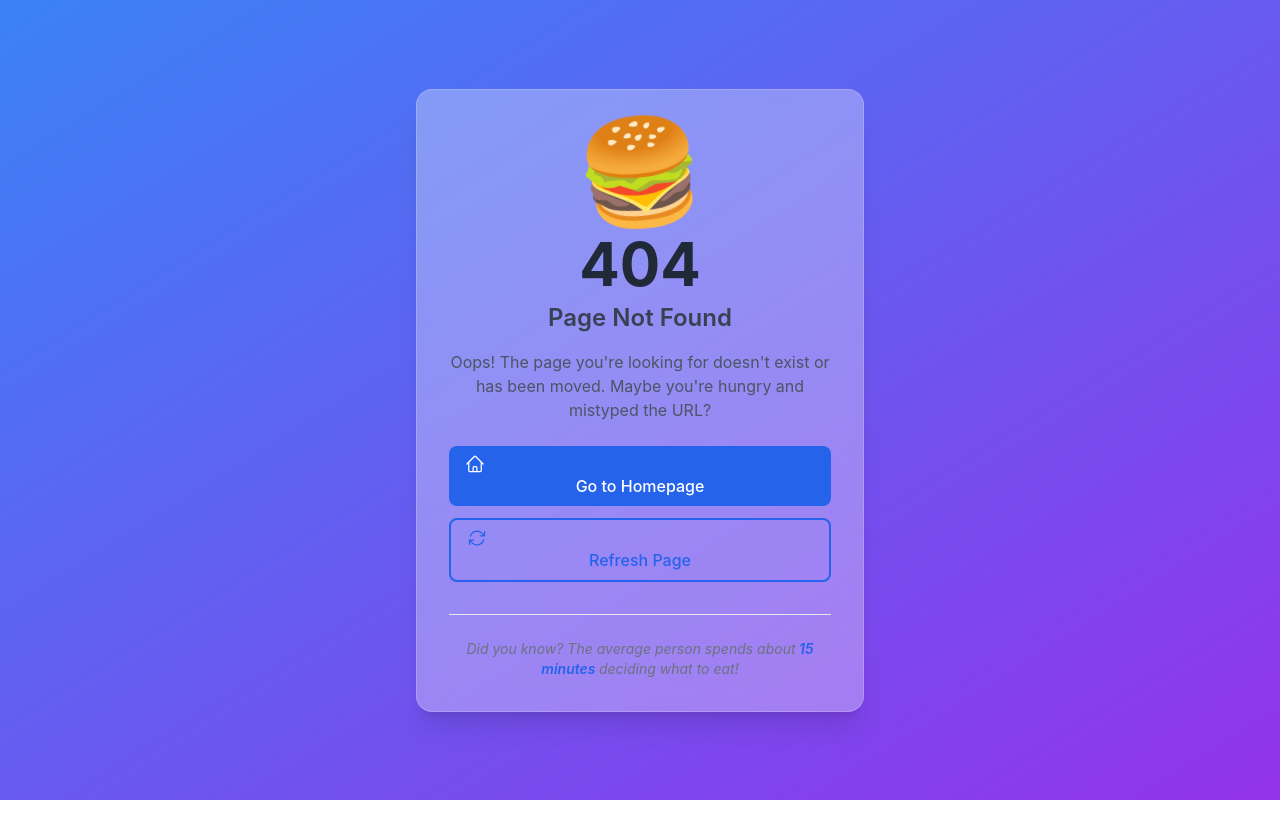
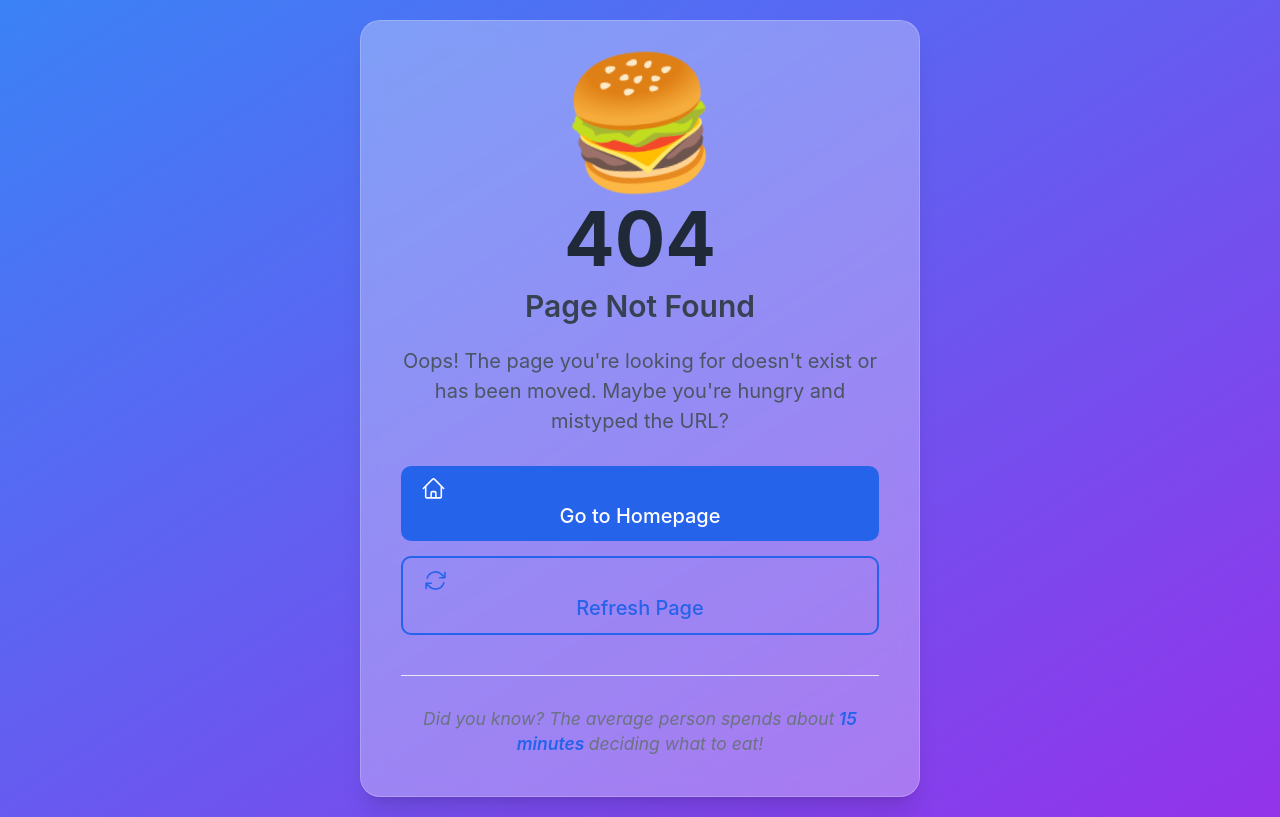
Before and after one commit to Sharlinlins/campus-food, a React (Vite) app: page /404 in a window 1280 px wide. Built offline with nearby package versions, Linux system fonts and the light colour scheme; no server answers.

Commit message:
Updated campus food project11

```diff
--- a/src/components/food/OrderCard.jsx
+++ b/src/components/food/OrderCard.jsx
@@ -6,7 +6,6 @@ import { ORDER_STATUS_LABELS } from '../../utils/constants'
 import { formatDate, formatCurrency } from '../../utils/formatDate'
 import { ClockIcon, MapPinIcon, UserIcon, PhoneIcon } from '@heroicons/react/24/outline'
 
-// Status color mapping
 const STATUS_COLORS = {
   pending: 'bg-yellow-100 text-yellow-800',
   confirmed: 'bg-blue-100 text-blue-800',
@@ -20,22 +19,15 @@ const STATUS_COLORS = {
 }
 
 const OrderCard = ({ order, onViewDetails, onUpdateStatus, userRole }) => {
-  // Get status color based on order status
   const getStatusBadge = () => {
     return STATUS_COLORS[order.status] || 'bg-gray-100 text-gray-800'
   }
 
-  // Safe ID display
   const displayId = order.orderNumber || (order.id ? order.id.slice(-8) : 'N/A')
 
-  // Format phone number for display
   const formatPhoneDisplay = (phone) => {
     if (!phone) return 'Not provided'
-    // If it's an Indian number with +91
-    if (phone.startsWith('+91')) {
-      return phone
-    }
-    // If it's a 10-digit number
+    if (phone.startsWith('+91')) return phone
     if (/^\d{10}$/.test(phone)) {
       return `+91 ${phone.slice(0,5)} ${phone.slice(5)}`
     }
@@ -49,58 +41,59 @@ const OrderCard = ({ order, onViewDetails, onUpdateStatus, userRole }) => {
       exit={{ opacity: 0, y: -20 }}
       layout
     >
-      <GlassCard className="hover:shadow-2xl transition-all duration-300">
-        <div className="flex flex-col md:flex-row md:items-center justify-between gap-4">
+      <GlassCard className="p-3 md:p-6 hover:shadow-2xl transition-all duration-300">
+        <div className="flex flex-col md:flex-row md:items-center justify-between gap-2 md:gap-4">
           {/* Order Info */}
           <div className="flex-1">
-            <div className="flex items-center gap-3 mb-2">
-              <h3 className="text-lg font-semibold text-gray-800">
+            <div className="flex items-center gap-2 md:gap-3 mb-1 md:mb-2">
+              <h3 className="text-sm md:text-base lg:text-lg font-semibold text-gray-800">
                 Order #{displayId}
               </h3>
-              <span className={`px-3 py-1 rounded-full text-xs font-semibold ${getStatusBadge()}`}>
+              <span className={`px-2 md:px-3 py-0.5 md:py-1 rounded-full text-[10px] md:text-xs font-semibold ${getStatusBadge()}`}>
                 {ORDER_STATUS_LABELS[order.status] || order.status}
               </span>
             </div>
 
-            <div className="space-y-1 text-sm text-gray-600">
-              <p className="flex items-center gap-2">
-                <ClockIcon className="h-4 w-4 flex-shrink-0" />
-                {formatDate(order.createdAt, 'relative')}
+            <div className="space-y-1 text-[10px] md:text-xs lg:text-sm text-gray-600">
+              <p className="flex items-center gap-1 md:gap-2">
+                <ClockIcon className="h-3 w-3 md:h-4 md:w-4 flex-shrink-0" />
+                <span className="truncate">{formatDate(order.createdAt, 'relative')}</span>
               </p>
 
               {order.userName && (
-                <p className="flex items-center gap-2">
-                  <UserIcon className="h-4 w-4 flex-shrink-0" />
-                  {order.userName}
+                <p className="flex items-center gap-1 md:gap-2">
+                  <UserIcon className="h-3 w-3 md:h-4 md:w-4 flex-shrink-0" />
+                  <span className="truncate">{order.userName}</span>
                 </p>
               )}
 
-              {/* NEW: Phone Number Display */}
-              <p className="flex items-center gap-2">
-                <PhoneIcon className="h-4 w-4 flex-shrink-0" />
-                <span className="font-medium">{formatPhoneDisplay(order.userPhone)}</span>
+              <p className="flex items-center gap-1 md:gap-2">
+                <PhoneIcon className="h-3 w-3 md:h-4 md:w-4 flex-shrink-0" />
+                <span className="truncate text-[10px] md:text-xs">{formatPhoneDisplay(order.userPhone)}</span>
               </p>
 
               {order.deliveryAddress && (
-                <p className="flex items-center gap-2">
-                  <MapPinIcon className="h-4 w-4 flex-shrink-0" />
-                  <span className="truncate max-w-xs">{order.deliveryAddress}</span>
+                <p className="flex items-center gap-1 md:gap-2">
+                  <MapPinIcon className="h-3 w-3 md:h-4 md:w-4 flex-shrink-0" />
+                  <span className="truncate max-w-[150px] md:max-w-xs text-[10px] md:text-xs">
+                    {order.deliveryAddress}
+                  </span>
                 </p>
               )}
             </div>
 
             {/* Items Preview */}
-            <div className="mt-3">
-              <p className="text-sm font-medium text-gray-700 mb-1">Items:</p>
-              <div className="flex flex-wrap gap-2">
+            <div className="mt-2 md:mt-3">
+              <p className="text-[10px] md:text-xs font-medium text-gray-700 mb-1">Items:</p>
+              <div className="flex flex-wrap gap-1">
                 {order.items?.slice(0, 3).map((item, idx) => (
-                  <span key={idx} className="text-xs bg-gray-100 px-2 py-1 rounded-full">
+                  <span key={idx} className="text-[8px] md:text-xs bg-gray-100 px-1.5 md:px-2 py-0.5 rounded-full">
                     {item.quantity}x {item.name}
                   </span>
                 ))}
                 {order.items?.length > 3 && (
-                  <span className="text-xs bg-gray-100 px-2 py-1 rounded-full">
-                    +{order.items.length - 3} more
+                  <span className="text-[8px] md:text-xs bg-gray-100 px-1.5 md:px-2 py-0.5 rounded-full">
+                    +{order.items.length - 3}
                   </span>
                 )}
               </div>
@@ -108,33 +101,34 @@ const OrderCard = ({ order, onViewDetails, onUpdateStatus, userRole }) => {
           </div>
 
           {/* Price and Actions */}
-          <div className="flex flex-col items-end gap-3">
+          <div className="flex flex-row md:flex-col items-center justify-between md:items-end gap-2 md:gap-3 mt-2 md:mt-0">
             <div className="text-right">
-              <p className="text-2xl font-bold text-primary-600">
+              <p className="text-base md:text-lg lg:text-2xl font-bold text-primary-600">
                 {formatCurrency(order.total)}
               </p>
-              <p className="text-xs text-gray-500">
+              <p className="text-[10px] md:text-xs text-gray-500">
                 {order.items?.length || 0} items
               </p>
             </div>
 
-            <div className="flex gap-2">
+            <div className="flex gap-1 md:gap-2">
               <Button
                 variant="outline"
                 size="sm"
+                className="text-xs md:text-sm px-2 md:px-3 py-1"
                 onClick={() => onViewDetails(order)}
               >
-                View Details
+                View
               </Button>
 
-              {/* Show Update Status button for admin/delivery roles */}
               {onUpdateStatus && (userRole === 'admin' || userRole === 'delivery') && (
                 <Button
                   variant="primary"
                   size="sm"
+                  className="text-xs md:text-sm px-2 md:px-3 py-1"
                   onClick={() => onUpdateStatus(order)}
                 >
-                  Update Status
+                  Update
                 </Button>
               )}
             </div>
--- /dev/null
+++ b/src/components/ui/ResponsiveText.jsx
@@ -0,0 +1,28 @@
+import React from 'react'
+
+const ResponsiveText = ({
+  children,
+  variant = 'body',
+  className = '',
+  ...props
+}) => {
+  const variants = {
+    h1: 'text-xl md:text-2xl lg:text-4xl font-bold',
+    h2: 'text-lg md:text-xl lg:text-3xl font-semibold',
+    h3: 'text-base md:text-lg lg:text-2xl font-medium',
+    h4: 'text-sm md:text-base lg:text-xl font-medium',
+    body: 'text-xs md:text-sm lg:text-base',
+    small: 'text-[10px] md:text-xs lg:text-sm',
+    large: 'text-sm md:text-base lg:text-lg',
+  }
+
+  const baseClass = variants[variant] || variants.body
+
+  return (
+    <div className={`${baseClass} ${className}`} {...props}>
+      {children}
+    </div>
+  )
+}
+
+export default ResponsiveText
--- a/src/index.css
+++ b/src/index.css
@@ -13,6 +13,79 @@
   body {
     @apply font-sans antialiased text-gray-900 bg-gradient-to-br from-blue-50 to-indigo-100 min-h-screen;
   }
+
+  /* Responsive font sizes - Mobile first approach */
+  html {
+    font-size: 16px; /* Base size for mobile */
+  }
+
+  @media (min-width: 768px) {
+    html {
+      font-size: 18px; /* Slightly larger for tablets */
+    }
+  }
+
+  @media (min-width: 1024px) {
+    html {
+      font-size: 20px; /* Desktop size */
+    }
+  }
+
+  /* Scale down all text on mobile to 80% of desktop */
+  @media (max-width: 640px) {
+    html {
+      font-size: 14px; /* ~80% of 18px */
+    }
+
+    h1 {
+      font-size: 1.8rem;
+    }
+
+    h2 {
+      font-size: 1.5rem;
+    }
+
+    h3 {
+      font-size: 1.2rem;
+    }
+
+    p, span, div, button, input, select, textarea {
+      font-size: 0.9rem;
+    }
+
+    /* Specific component adjustments */
+    .text-xs {
+      font-size: 0.7rem;
+    }
+
+    .text-sm {
+      font-size: 0.8rem;
+    }
+
+    .text-base {
+      font-size: 0.9rem;
+    }
+
+    .text-lg {
+      font-size: 1rem;
+    }
+
+    .text-xl {
+      font-size: 1.1rem;
+    }
+
+    .text-2xl {
+      font-size: 1.3rem;
+    }
+
+    .text-3xl {
+      font-size: 1.5rem;
+    }
+
+    .text-4xl {
+      font-size: 1.8rem;
+    }
+  }
 }
 
 @layer components {
@@ -25,11 +98,21 @@
   }
 
   .btn-secondary {
-    @apply bg-gray-200 text-gray-800 px-4 py-2 rounded-lg hover:bg-gray-300 transition-all duration-300 focus:outline-none focus:ring-2 focus:ring-gray-400;
+    @apply bg-gray-200 text-gray-800 px-4 py-2 rounded-lg hover:bg-gray-300 transition-all duration-300;
   }
 
   .input-field {
-    @apply w-full px-4 py-2 border border-gray-300 rounded-lg focus:outline-none focus:ring-2 focus:ring-primary-500 focus:border-transparent transition-all duration-300;
+    @apply w-full px-4 py-2 border border-gray-300 rounded-lg focus:outline-none focus:ring-2 focus:ring-primary-500 focus:border-transparent;
+  }
+
+  /* Mobile-optimized cards */
+  .mobile-card {
+    @apply p-3 md:p-6;
+  }
+
+  /* Mobile-optimized buttons */
+  .mobile-btn {
+    @apply px-3 py-1.5 text-sm md:px-4 md:py-2 md:text-base;
   }
 }
 
@@ -59,4 +142,25 @@
     -webkit-box-orient: vertical;
     overflow: hidden;
   }
+
+  /* Mobile-specific utilities */
+  .mobile-text-small {
+    @apply text-xs md:text-sm;
+  }
+
+  .mobile-text-normal {
+    @apply text-sm md:text-base;
+  }
+
+  .mobile-text-large {
+    @apply text-base md:text-lg;
+  }
+
+  .mobile-heading {
+    @apply text-lg md:text-2xl font-bold;
+  }
+
+  .mobile-subheading {
+    @apply text-base md:text-xl font-semibold;
+  }
 }
```
Also changed, not shown: src/pages/student/MyOrders.jsx (+187 -119 lines).
